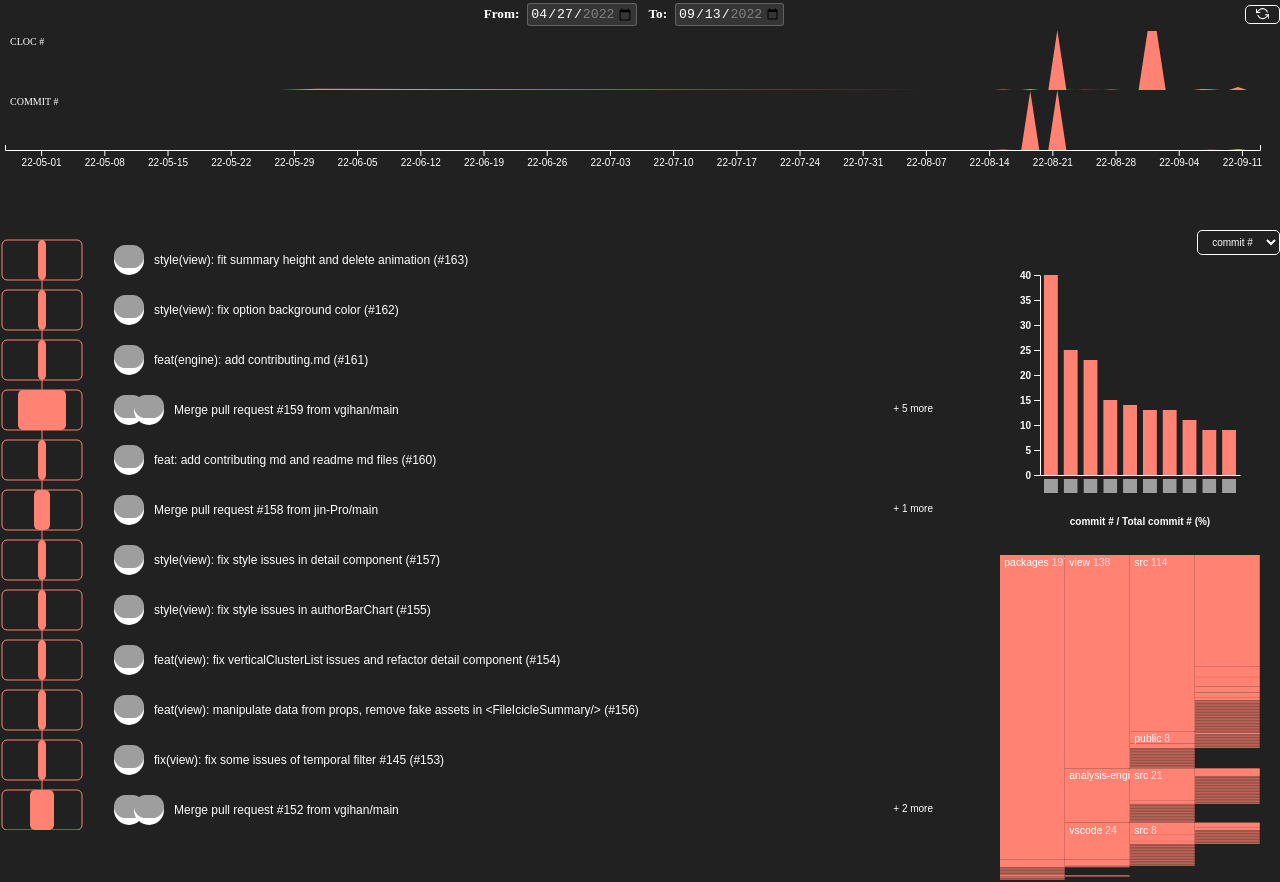
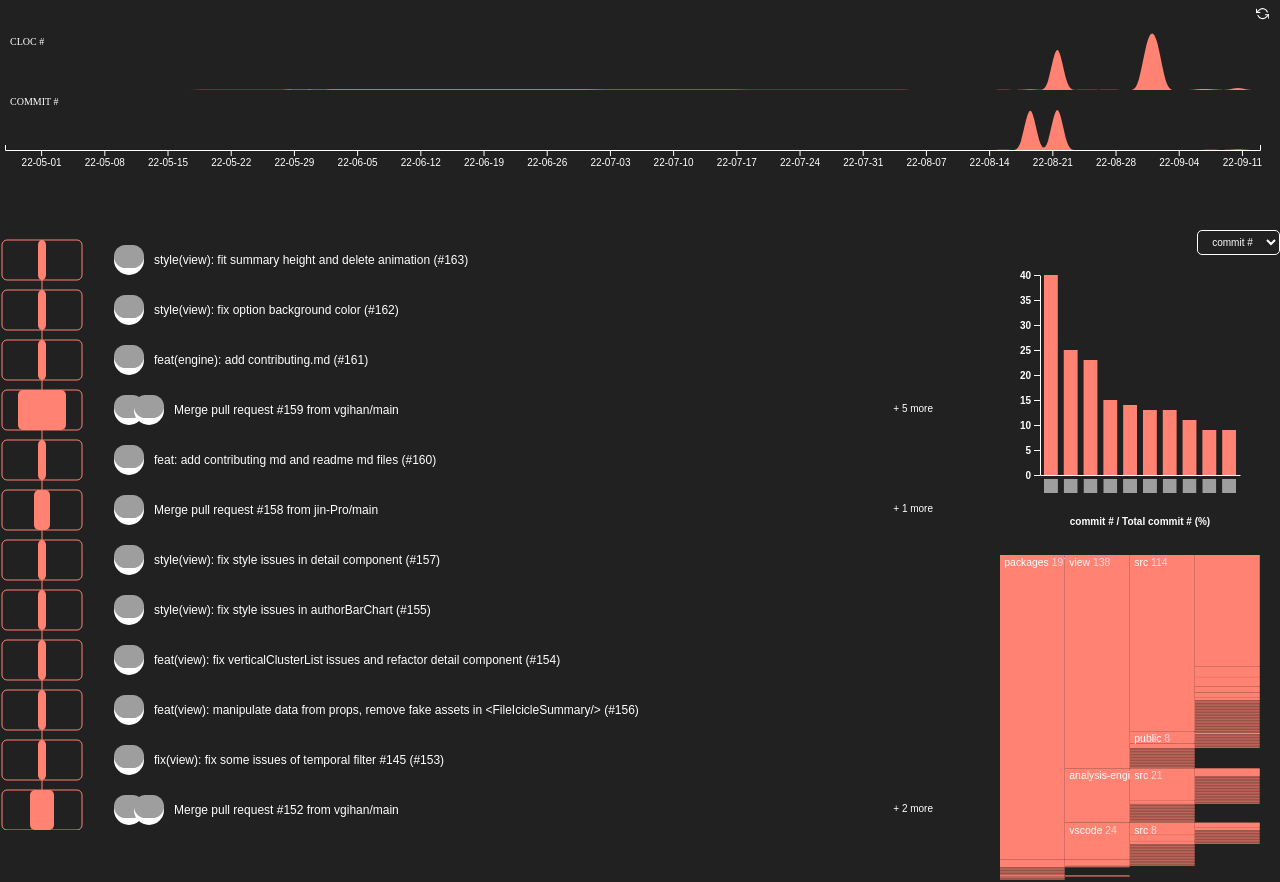
Before and after one commit to githru/githru-vscode-ext, a React (Create React App) app in the folder packages/view/: page / in a window 1280 px wide. Built offline with nearby package versions, Linux system fonts and the light colour scheme; grey boxes are pictures that could not be loaded.

Commit message:
feat(view): repair brush, remove date filter

```diff
--- a/packages/view/src/App.tsx
+++ b/packages/view/src/App.tsx
@@ -1,16 +1,31 @@
 import { Statistics, TemporalFilter, VerticalClusterList } from "components";
+import { useGlobalData } from "hooks";
 
 import "./App.scss";
 
 const App = () => {
+  const { data, filteredData } = useGlobalData();
+
+  if (!data?.length) {
+    return <div>NO COMMIT EXISTS YET</div>;
+  }
+
   return (
     <>
       <div className="head-container">
-        <TemporalFilter />
+        <div>
+          <TemporalFilter />
+        </div>
       </div>
       <div className="middle-container">
-        <VerticalClusterList />
-        <Statistics />
+        {filteredData.length !== 0 ? (
+          <>
+            <VerticalClusterList />
+            <Statistics />
+          </>
+        ) : (
+          <div>NO COMMIT EXISTS</div>
+        )}
       </div>
     </>
   );
--- a/packages/view/src/components/TemporalFilter/LineChart.ts
+++ b/packages/view/src/components/TemporalFilter/LineChart.ts
@@ -1,8 +1,10 @@
 import * as d3 from "d3";
 import dayjs from "dayjs";
+
+import type { DateFilterRange } from "hooks";
 import "./LineChart.scss";
 
-export type LineChartData = {
+export type LineChartDatum = {
   dateString: string;
   value: number;
 };
@@ -14,14 +16,32 @@ export type Margin = {
   left: number;
 };
 
-export const getMinMaxDate = (data: LineChartData[]) => [
-  dayjs(data[0].dateString).format("YYYY-MM-DD"),
-  dayjs(data[data.length - 1].dateString).format("YYYY-MM-DD"),
-];
+const getMinMaxDate = (
+  lineChartData: LineChartDatum[],
+  dateRange: DateFilterRange
+) => {
+  if (lineChartData.length === 0 && dateRange !== undefined)
+    return [dateRange.fromDate, dateRange.toDate];
+
+  const minDate = dayjs(lineChartData[0].dateString).format("YYYY-MM-DD");
+  const maxDate = dayjs(
+    lineChartData[lineChartData.length - 1].dateString
+  ).format("YYYY-MM-DD");
+
+  if (dateRange === undefined) return [minDate, maxDate];
+
+  const { fromDate, toDate } = dateRange;
+
+  return [
+    minDate < fromDate ? minDate : fromDate,
+    maxDate > toDate ? maxDate : toDate,
+  ];
+};
 
 const drawLineChart = (
   refTarget: SVGSVGElement,
-  data: LineChartData[],
+  lineChartData: LineChartDatum[],
+  dateRange: DateFilterRange,
   margin: Margin,
   chartWidth: number,
   chartHeight: number,
@@ -29,6 +49,8 @@ const drawLineChart = (
   showXAxis: boolean,
   chartTitle: string
 ) => {
+  console.log("linechartdata", lineChartData);
+
   const width = chartWidth - margin.left - margin.right;
   const svg = d3
     .select(refTarget)
@@ -38,8 +60,11 @@ const drawLineChart = (
   // TODO cleanup으로 옮기기
   svg.selectAll("*").remove();
 
-  const [xMin, xMax] = getMinMaxDate(data);
-  const [yMin, yMax] = d3.extent(data, (d) => d.value) as [number, number];
+  const [xMin, xMax] = getMinMaxDate(lineChartData, dateRange);
+  const [yMin, yMax] = d3.extent(lineChartData, (d) => d.value) as [
+    number,
+    number
+  ];
 
   const xScale = d3
     .scaleTime()
@@ -49,14 +74,14 @@ const drawLineChart = (
   const yScale = d3.scaleLinear().domain([yMin, yMax]).range([chartHeight, 0]);
 
   const area = d3
-    .area<LineChartData>()
-    .curve(d3.curveLinear)
+    .area<LineChartDatum>()
+    .curve(d3.curveBasis)
     .x((d) => xScale(new Date(d.dateString)))
     .y0(yScale(1))
     .y1((d) => yScale(d.value));
 
   if (showXAxis) {
-    const tickCount = Math.min(Math.round(width / 75), data.length);
+    const tickCount = Math.min(Math.round(width / 75), lineChartData.length);
 
     const xAxis = d3
       .axisBottom<Date>(xScale)
@@ -75,7 +100,7 @@ const drawLineChart = (
 
   svg
     .append("path")
-    .datum(data)
+    .datum(lineChartData)
     .attr("class", "cloc-line-chart")
     .attr("d", area);
 
--- a/packages/view/src/components/TemporalFilter/TemporalFilter.scss
+++ b/packages/view/src/components/TemporalFilter/TemporalFilter.scss
@@ -10,9 +10,10 @@
     position: fixed;
     z-index: 10;
     width: 100%;
-    padding: 3px;
+    padding: 1px;
     background: #212121;
     color: white;
+    height: 30px;
     .filter {
       display: flex;
       flex: 1;
@@ -82,7 +83,7 @@
   height: 1.2rem;
   position: absolute;
   right: 0;
-  border: 1px solid white;
+  border: 0px solid white;
   border-radius: 5px;
   color: white;
   background-color: transparent;
--- a/packages/view/src/components/TemporalFilter/TemporalFilter.tsx
+++ b/packages/view/src/components/TemporalFilter/TemporalFilter.tsx
@@ -1,4 +1,4 @@
-import React, { useEffect, useMemo, useRef, useState } from "react";
+import { useEffect, useMemo, useRef } from "react";
 import * as d3 from "d3";
 import { FiRefreshCcw } from "react-icons/fi";
 
@@ -15,8 +15,9 @@ import {
 } from "./TemporalFilter.util";
 import "./TemporalFilter.scss";
 import drawLineChart from "./LineChart";
-import type { LineChartData } from "./LineChart";
+import type { LineChartDatum } from "./LineChart";
 import { useWindowResize } from "./TemporalFilter.hook";
+import type { BrushXSelection } from "./LineChartBrush";
 import { drawBrush } from "./LineChartBrush";
 import {
   BRUSH_MARGIN,
@@ -24,24 +25,31 @@ import {
 } from "./LineChart.const";
 
 const TemporalFilter = () => {
-  const { data, filteredData, setFilteredData } = useGlobalData();
-  const sortedFilteredData = useMemo(
-    () => sortBasedOnCommitNode(filteredData),
-    [filteredData]
-  );
+  const {
+    data,
+    filteredData,
+    setFilteredData,
+    filteredRange,
+    setFilteredRange,
+  } = useGlobalData();
+
+  console.log("템포럺 필터");
+  console.log("filteredData", filteredData.length, data.length);
+
+  // const sortedFilteredData = useMemo(
+  //   () => sortBasedOnCommitNode(filteredData),
+  //   [filteredData]
+  // );
+
   const sortedData = sortBasedOnCommitNode(data);
-  const [minDate, maxDate] = getMinMaxDate(sortedData);
-  const [filteredPeriod, setFilteredPeriod] = useState({
-    fromDate: minDate,
-    toDate: maxDate,
-  });
 
   const wrapperRef = useRef<HTMLDivElement>(null);
   const ref = useRef<SVGSVGElement>(null);
 
-  const sortedCommitData = sortBasedOnCommitNode(filteredData);
+  // TODO - Need to Refactor for reducing # of sorting tries.
+  const lineChartDataList: LineChartDatum[][] = useMemo(() => {
+    const sortedCommitData = sortBasedOnCommitNode(filteredData);
 
-  const lineChartDataList: LineChartData[][] = useMemo(() => {
     const clocMap: Map<string, number> = new Map();
     const commitMap: Map<string, number> = new Map();
 
@@ -69,37 +77,7 @@ const TemporalFilter = () => {
       });
 
     return [buildReturnArray(clocMap), buildReturnArray(commitMap)];
-  }, [sortedCommitData]);
-
-  const fromDateChangeHandler = ({
-    target,
-  }: React.ChangeEvent<HTMLInputElement>): void => {
-    const { toDate } = filteredPeriod;
-    const fromDate = target.value;
-
-    setFilteredPeriod({ fromDate, toDate });
-
-    if (fromDate === "" || toDate === "") {
-      setFilteredData(data);
-    } else {
-      setFilteredData(filterDataByDate({ data, fromDate, toDate }));
-    }
-  };
-
-  const toDateChangeHandler = ({
-    target,
-  }: React.ChangeEvent<HTMLInputElement>): void => {
-    const { fromDate } = filteredPeriod;
-    const toDate = target.value;
-
-    setFilteredPeriod({ fromDate, toDate });
-
-    if (fromDate === "" || toDate === "") {
-      setFilteredData(data);
-    } else {
-      setFilteredData(filterDataByDate({ data, fromDate, toDate }));
-    }
-  };
+  }, [filteredData]);
 
   const refreshHandler = throttle(() => {
     const message = {
@@ -112,6 +90,11 @@ const TemporalFilter = () => {
 
   useEffect(() => {
     if (!wrapperRef.current || !ref.current) return undefined;
+    let dateRange = filteredRange;
+    if (lineChartDataList[0].length === 0 && filteredRange === undefined)
+      dateRange = getMinMaxDate(sortedData);
+
+    console.log("dateRange ", dateRange);
 
     const axisHeight = 20;
     const chartHeight =
@@ -122,6 +105,7 @@ const TemporalFilter = () => {
     const xScale = drawLineChart(
       svgElement,
       lineChartDataList[0],
+      dateRange,
       TEMPORAL_FILTER_LINE_CHART_STYLES.margin,
       windowSize.width,
       chartHeight,
@@ -134,6 +118,7 @@ const TemporalFilter = () => {
     drawLineChart(
       svgElement,
       lineChartDataList[1],
+      dateRange,
       TEMPORAL_FILTER_LINE_CHART_STYLES.margin,
       windowSize.width,
       chartHeight,
@@ -142,12 +127,22 @@ const TemporalFilter = () => {
       "COMMIT #"
     );
 
-    const dateChangeHandler = (fromDate: string, toDate: string) => {
+    const dateChangeHandler = (selection: BrushXSelection) => {
+      if (selection === null) {
+        setFilteredRange(undefined);
+        setFilteredData(data);
+        return;
+      }
+
+      const fromDate = lineChartTimeFormatter(xScale.invert(selection[0]));
+      const toDate = lineChartTimeFormatter(xScale.invert(selection[1]));
+      // eslint-disable-next-line prettier/prettier
+      console.log("dateChangeHandler222", fromDate, toDate, filteredData.length);
+      setFilteredRange({ fromDate, toDate });
       setFilteredData(filterDataByDate({ data, fromDate, toDate }));
     };
 
     drawBrush(
-      xScale,
       svgElement,
       BRUSH_MARGIN,
       windowSize.width,
@@ -162,9 +157,14 @@ const TemporalFilter = () => {
     data,
     lineChartDataList,
     setFilteredData,
-    sortedFilteredData,
+    filteredData,
     windowSize,
+    filteredRange,
+    setFilteredRange,
+    sortedData,
   ]);
+
+  console.log("filteredData", filteredData.length, data.length);
 
   return (
     <article className="temporal-filter">
@@ -176,30 +176,6 @@ const TemporalFilter = () => {
         >
           <FiRefreshCcw />
         </button>
-        <section className="filter">
-          <form>
-            <div>
-              <span>From:</span>
-              <input
-                className="date-from"
-                type="date"
-                min={minDate}
-                max={maxDate}
-                value={filteredPeriod.fromDate}
-                onChange={fromDateChangeHandler}
-              />
-              <span>To:</span>
-              <input
-                className="date-to"
-                type="date"
-                min={minDate}
-                max={maxDate}
-                value={filteredPeriod.toDate}
-                onChange={toDateChangeHandler}
-              />
-            </div>
-          </form>
-        </section>
       </div>
       <div className="line-charts" ref={wrapperRef}>
         <svg className="line-charts-svg" ref={ref} />
--- a/packages/view/src/components/TemporalFilter/TemporalFilter.util.ts
+++ b/packages/view/src/components/TemporalFilter/TemporalFilter.util.ts
@@ -28,15 +28,12 @@ type FilterDataByDateProps = {
   toDate: string;
 };
 
-/**
- * Note: 날짜 범위에 따라 필터링
- */
 export function filterDataByDate({
   data,
   fromDate,
   toDate,
 }: FilterDataByDateProps): ClusterNode[] {
-  return data
+  const filteredData = data
     .map((clusterNode) => {
       return clusterNode.commitNodeList.filter((commitNode: CommitNode) => {
         return (
@@ -54,14 +51,22 @@ export function filterDataByDate({
         commitNodeList,
       })
     );
+
+  return filteredData;
 }
 
 export const getCloc = (d: CommitNode) =>
   d.commit.diffStatistics.insertions + d.commit.diffStatistics.deletions;
 
-export const getMinMaxDate = (data: CommitNode[]) => [
-  dayjs(data[0].commit.commitDate).format("YYYY-MM-DD"),
-  dayjs(data[data.length - 1].commit.commitDate).format("YYYY-MM-DD"),
-];
+export const getMinMaxDate = (data: CommitNode[]) => {
+  const minMaxDateFormat = "YYYY-MM-DD";
+
+  return {
+    fromDate: dayjs(data[0].commit.commitDate).format(minMaxDateFormat),
+    toDate: dayjs(data[data.length - 1].commit.commitDate).format(
+      minMaxDateFormat
+    ),
+  };
+};
 
 export const lineChartTimeFormatter = timeFormat("%Y %m %d");
--- a/packages/view/src/index.tsx
+++ b/packages/view/src/index.tsx
@@ -8,6 +8,7 @@ import App from "./App";
 import "styles/app.scss";
 
 const container = document.getElementById("root") as HTMLElement;
+console.log("isProduction = ", window.isProduction);
 
 ReactDOM.createRoot(container).render(
   <React.StrictMode>
```
Also changed, not shown: packages/view/src/components/TemporalFilter/LineChartBrush.ts (+5 -10 lines), packages/view/src/hooks/useGetTotalData.tsx (+7 -10 lines), packages/view/src/hooks/useGlobalData.tsx (+26 -2 lines).
